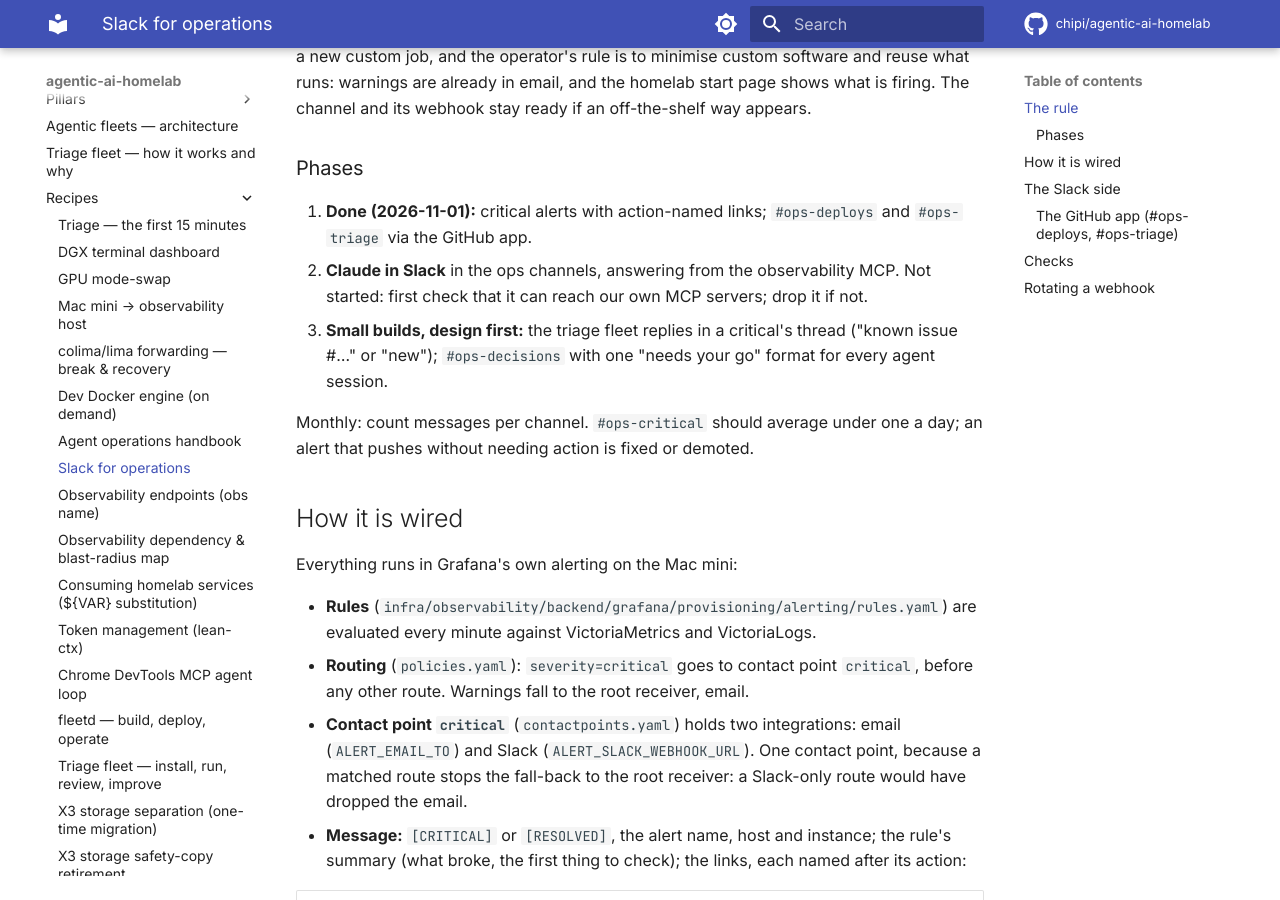
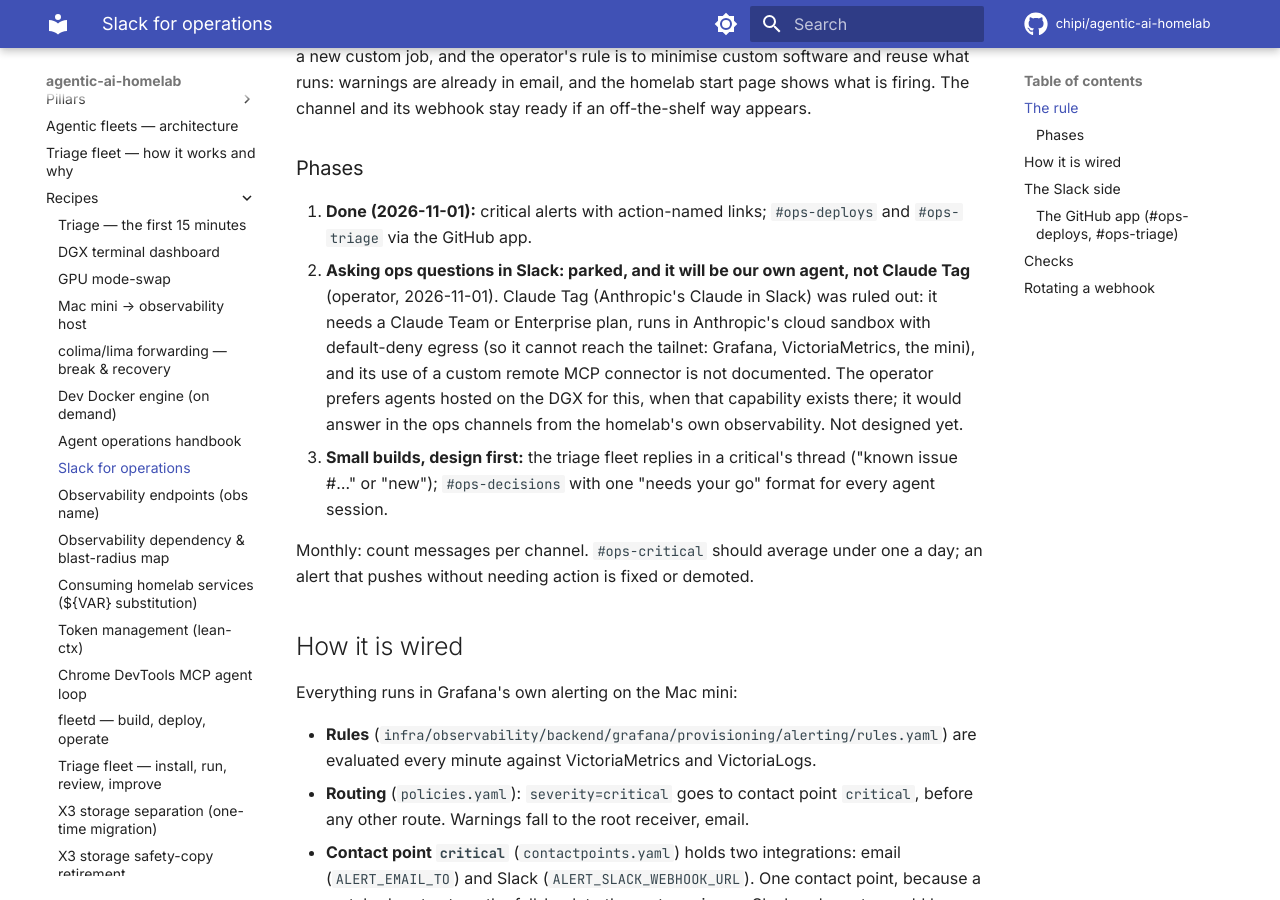
Before and after one commit to chipi/agentic-ai-homelab, an MkDocs documentation site: the page built from docs/recipes/slack-ops.md, in a window 1280 px wide and 900 px high, scrolled down 1071 px. Built offline with MkDocs 1.6.1 and Material for MkDocs 9.7.7, drawn with Linux system fonts in a browser that asks for light colours; comment, search, counter and statistics services are not loaded.

Commit message:
docs(slack-ops): phase 2 is our own DGX-hosted agent, not Claude Tag
Claude Tag needs a Team/Enterprise Claude plan, runs in Anthropic's cloud sandbox with
default-deny egress (cannot reach the tailnet), and its use of a custom remote MCP connector is
undocumented (Anthropic's Claude Tag docs). The operator prefers agents hosted on the DGX for
answering ops questions in Slack, when that exists. Parked, not designed.

Co-Authored-By: Claude Opus 5.5 <noreply@anthropic.com>
Claude-Session: https://claude.ai/code/session_01DJqN6uERmW8gsoZAtCcsfS

```diff
--- a/docs/recipes/slack-ops.md
+++ b/docs/recipes/slack-ops.md
@@ -34,8 +34,13 @@ webhook stay ready if an off-the-shelf way appears.
 
 1. **Done (2026-11-01):** critical alerts with action-named links; `#ops-deploys` and
    `#ops-triage` via the GitHub app.
-2. **Claude in Slack** in the ops channels, answering from the observability MCP. Not started:
-   first check that it can reach our own MCP servers; drop it if not.
+2. **Asking ops questions in Slack: parked, and it will be our own agent, not Claude Tag**
+   (operator, 2026-11-01). Claude Tag (Anthropic's Claude in Slack) was ruled out: it needs a
+   Claude Team or Enterprise plan, runs in Anthropic's cloud sandbox with default-deny egress (so
+   it cannot reach the tailnet: Grafana, VictoriaMetrics, the mini), and its use of a custom remote
+   MCP connector is not documented. The operator prefers agents hosted on the DGX for this, when
+   that capability exists there; it would answer in the ops channels from the homelab's own
+   observability. Not designed yet.
 3. **Small builds, design first:** the triage fleet replies in a critical's thread ("known issue
    #…" or "new"); `#ops-decisions` with one "needs your go" format for every agent session.
 
```
